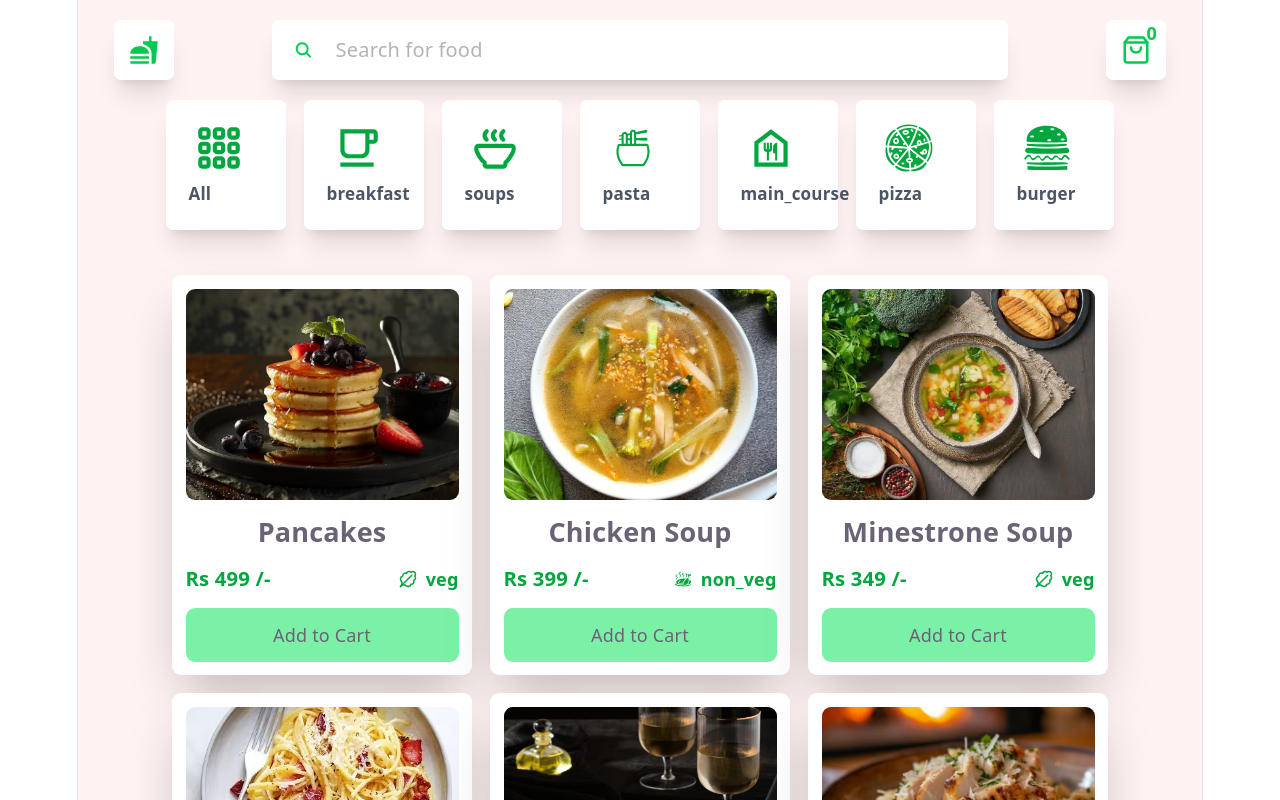
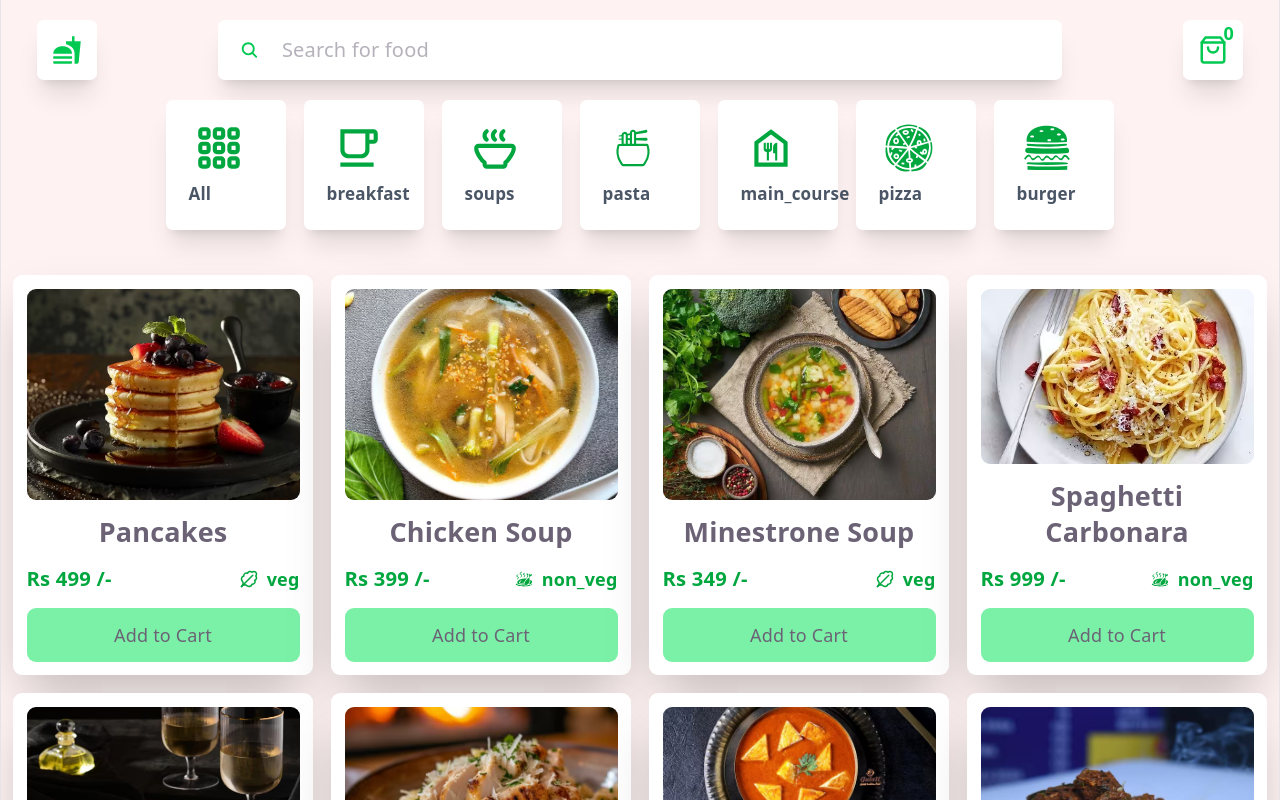
Before and after one commit to yshrthr/BiteExpress-Food-App, a React (Vite) app: page / in a window 1280 px wide. Shown: the top 800 px of the page. Built offline with nearby package versions, Linux system fonts and the light colour scheme.

Commit message:
implementing cart

```diff
--- /dev/null
+++ b/src/components/Card2.jsx
@@ -0,0 +1,29 @@
+import React from 'react'
+import image1 from '../assets/image1.avif'
+import { RiDeleteBin6Line } from 'react-icons/ri'
+
+function Card2() {
+  return (
+    <div className ='w-full h-[120px] p-1 shadow-lg rounded-lg flex justify-between '>
+        <div className='w-[60%] h-full flex gap-4'>
+            <div className = 'w-[50%] h-full overflow-hidden rounded-lg'>
+                <img src={image1} alt='' className='object-cover'/>
+            </div>
+            <div className='w-[40%] h-full flex flex-col items-center gap-4  '>
+                <div className='text-lg text-gray-600 font-semibold'>Food Name</div>
+                <div className='w-[100px] h-[50px] bg-slate-400 flex rounded-lg overflow-hidden shadow-lg font-semibold border-2 border-green-300'>
+                    <button className='w-[30%] h-full bg-white flex justify-center items-center text-green-400 hover:bg-gray-200'>-</button>
+                    <span className='w-[40%] h-full  bg-slate-200 flex justify-center items-center'>1</span>
+                    <button className='w-[30%] h-full bg-white flex justify-center items-center text-green-400 hover:bg-gray-200'>+</button>
+                </div>
+            </div>
+        </div>
+        <div className='flex flex-col justify-start items-end gap-5'>
+            <span className='text-xl font-semibold text-green-400'>Rs 499/-</span>
+            <RiDeleteBin6Line className='w-[24px] h-[24px] text-red-500 hover:text-red-700' />
+        </div>
+    </div>
+  )
+}
+
+export default Card2
--- a/src/components/Nav.jsx
+++ b/src/components/Nav.jsx
@@ -7,7 +7,7 @@ import { dataContext } from '../context/UserContext'
 import { food_items } from '../food'
 
 function Nav() {
-  const { inputValue, SetInputValue , Category, SetCategory} = useContext(dataContext)
+  const { inputValue, SetInputValue , Category, SetCategory , showCart, SetShowCart} = useContext(dataContext)
   useEffect(() => {
     const filteredItems = food_items.filter((item) =>
       item.food_name.toLowerCase().includes(inputValue.toLowerCase())
@@ -24,9 +24,9 @@ function Nav() {
             <IoSearch className='w-[20px] h-[20px] text-green-500'/>
             <input type="text" placeholder='Search for food ' className='w-[100%] outline-none text-[20px]' value={inputValue} onChange={(e) => SetInputValue(e.target.value)}/>
         </form>
-        <div className='w-[60px] h-[60px] bg-white flex justify-center items-center rounded-md shadow-xl relative'>
+        <div className='w-[60px] h-[60px] bg-white flex justify-center items-center rounded-md shadow-xl relative' onClick={() => SetShowCart(true)}>
             <span className='absolute top-0 right-2 text-green-500 font-semibold'>0</span>
-            <LuShoppingBag  className='w-[30px] h-[30px] text-green-500'/>
+            <LuShoppingBag  className='w-[30px] h-[30px] text-green-500' />
         </div>
 
     </div>
--- a/src/context/UserContext.jsx
+++ b/src/context/UserContext.jsx
@@ -6,11 +6,14 @@ import { food_items } from '../food'
 function UserContext({children}) {
     let [Category,SetCategory] = useState(food_items)
     let [inputValue,SetInputValue] = useState('')
+    let [showCart,SetShowCart] = useState(false)
     let data = {
         Category,
         SetCategory,
         inputValue,
-        SetInputValue
+        SetInputValue,
+        showCart,
+        SetShowCart
     }
   return (
     <div>
--- a/src/index.css
+++ b/src/index.css
@@ -57,7 +57,7 @@ body {
 }
 
 #root {
-  width: 1126px;
+  width: 100%;
   max-width: 100%;
   margin: 0 auto;
   text-align: center;
--- a/src/pages/Home.jsx
+++ b/src/pages/Home.jsx
@@ -5,10 +5,12 @@ import Card from '../components/Card'
 import { food_items } from '../food'
 import { useState, useEffect ,useContext } from 'react'
 import { dataContext } from '../context/UserContext'
+import {RxCross2} from 'react-icons/rx'
+import Card2 from '../components/Card2'
 
 function Home() {
 
-  const { Category, SetCategory } = useContext(dataContext)
+  const { Category, SetCategory, showCart, SetShowCart  } = useContext(dataContext)
 
   function filterCategory(category) {
     if(category === 'All') {
@@ -21,7 +23,7 @@ function Home() {
   }
 
   return (
-    <div className='w-[100%] min-h-screen bg-red-50'>
+    <div className='w-full overflow-x-hidden min-h-screen bg-red-50'>
         <Nav />
         <div className='w-full flex flex-wrap justify-center items-center gap-4 w-[100%]'>
           {Categories.map((item) =>   {
@@ -36,6 +38,15 @@ function Home() {
             return <Card names={item.food_name} image={item.food_image} price={item.price} type={item.food_type}/>
           })}
         </div>
+        {showCart &&
+        <div className = {'w-[40vw] h-[100%] bg-white fixed top-0 right-0 p-4 transition-all duration-5000 ${showCart ? "translate-x-0" : "translate-x-full"}'}>
+          <header className = 'w-[100%] flex justify-between items-center '>
+            <span className='font-semibold text-[18px]'>Order Items</span>
+            <RxCross2 className='w-[24px] h-[24px] font-semibold text-[18px] hover:text-red-500' onClick={() => SetShowCart(false)}/>
+          </header>
+          <Card2/>
+        </div>
+        }
     </div>
   )
 }
```
